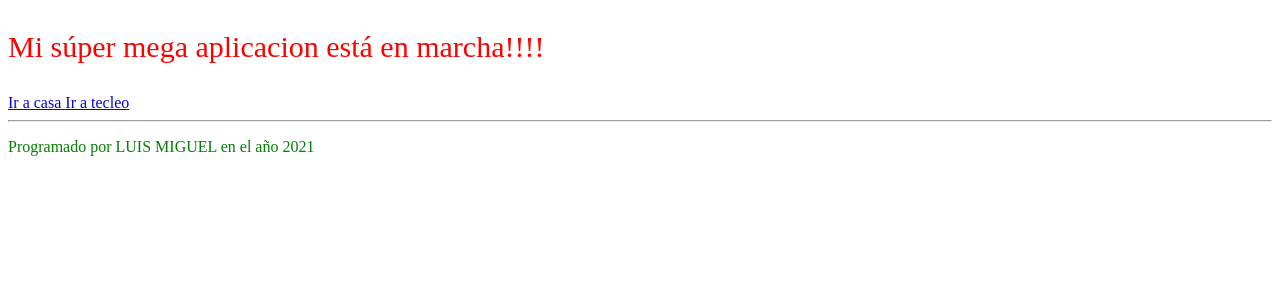
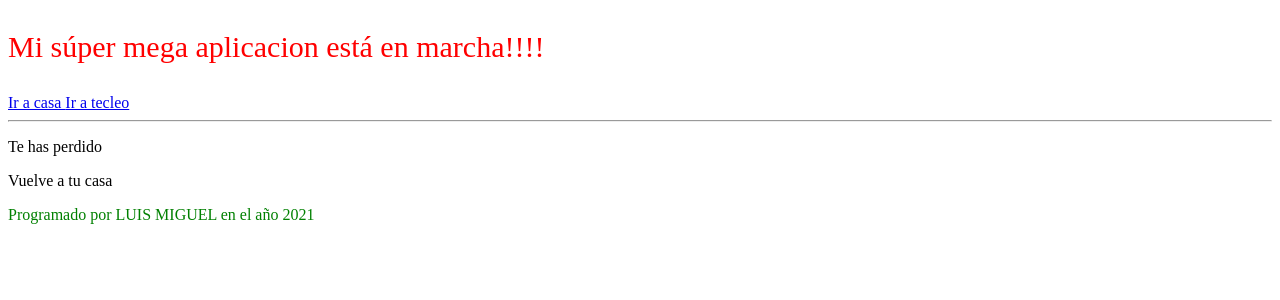
Before and after one commit to vs-web-dev-2/ng-luismi, an Angular app: page /not-found in a window 1280 px wide. Before the commit this address led to /. Shown: the top 300 px of the page. Built offline with nearby package versions, Linux system fonts and the light colour scheme.

Commit message:
redireccion a not-found

```diff
--- /dev/null
+++ b/src/app/not-found/not-found.component.html
@@ -0,0 +1,2 @@
+<p>Te has perdido</p>
+<a routerLink="./">Vuelve a tu casa</a>
--- /dev/null
+++ b/src/app/not-found/not-found.component.ts
@@ -0,0 +1,15 @@
+import { Component, OnInit } from '@angular/core';
+
+@Component({
+  selector: 'app-not-found',
+  templateUrl: './not-found.component.html',
+  styleUrls: ['./not-found.component.css']
+})
+export class NotFoundComponent implements OnInit {
+
+  constructor() { }
+
+  ngOnInit(): void {
+  }
+
+}
```
Also changed, not shown: src/app/app-routing.module.ts (+11 -2 lines), src/app/not-found/not-found.module.ts (added, +16 -0 lines), src/app/not-found/not-found.component.css (added), 1 other file (tests, documents, lock files or other folders).
